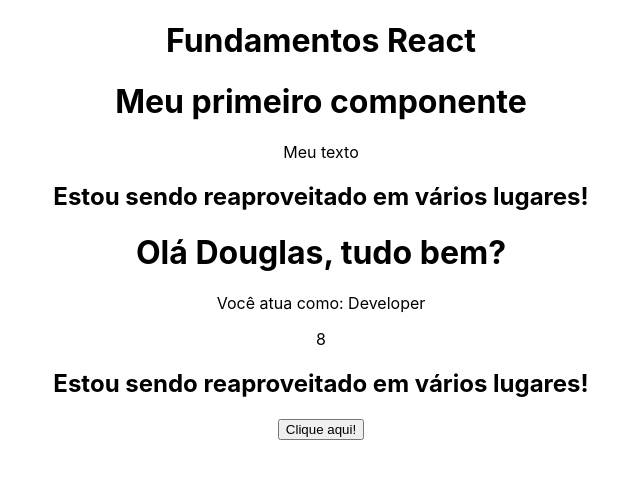
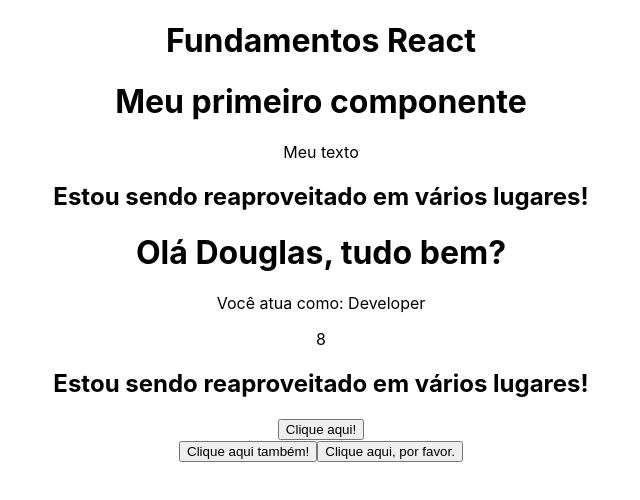
Before and after one commit to NoScandalize/React, a React (Create React App) app in the folder 2_FUNDAMENTOS/fundamentos/: page / in a window 1280 px wide. Shown: the top 500 px of the page, without its empty margins (319-959 px from the left). Built offline with nearby package versions, Linux system fonts and the light colour scheme.

Commit message:
Update v1.2.8
- Fundamentos: Funções nos eventos

```diff
--- a/2_FUNDAMENTOS/fundamentos/src/components/Events.js
+++ b/2_FUNDAMENTOS/fundamentos/src/components/Events.js
@@ -10,6 +10,14 @@
       <div>
         <button onClick={handleMyEvent}>Clique aqui!</button>
       </div>
+      <div>
+        <button onClick={() => console.log("Clicou!")}>Clique aqui também!</button>
+        <button onClick={() => {
+            if(true) {
+                console.log("Isso não deveria existir!")
+            }
+        }}>Clique aqui, por favor.</button>
+      </div>
     </div>
   );
 };
```
